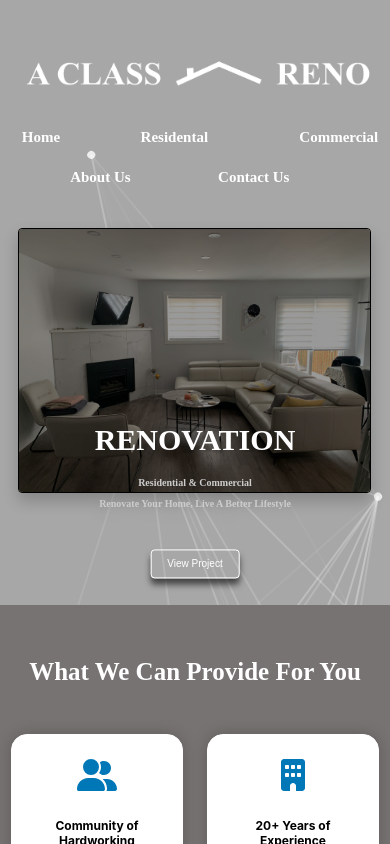
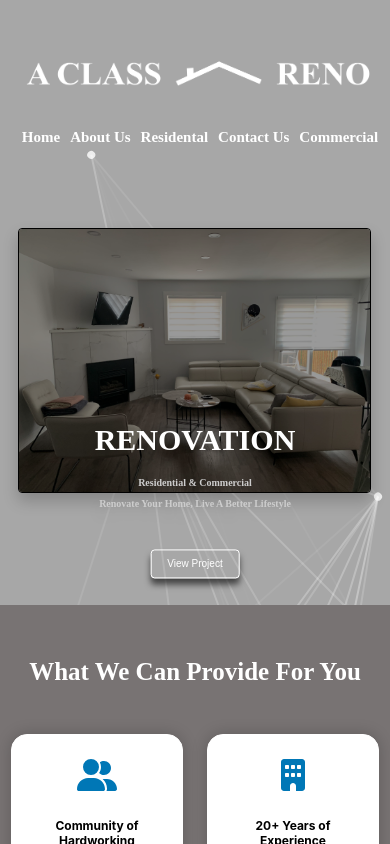
Before and after one commit to Mathewaoun/ACLASSRENO, a React (Create React App) app: page / in a window 390 px wide. Shown: the top 844 px of the page. Built offline with nearby package versions, Linux system fonts and the light colour scheme.

Commit message:
phone and computer

```diff
--- a/src/App.js
+++ b/src/App.js
@@ -1,5 +1,5 @@
 import React, { Component } from 'react';
-import { BrowserRouter as Router,Routes, Route, Link } from 'react-router-dom';
+import { BrowserRouter as Router, Routes, Route, Link } from 'react-router-dom';
 import Home from './Pages/home';
 import About from './Pages/about';
 import Contact from './Pages/contact';
@@ -10,9 +10,28 @@ import Image1 from './Pictures/Logo7.png';
 import './App.css';
 import './mobile.css';
 
-
 class App extends Component {
   render() {
+    const isMobile = window.innerWidth < 768; // Check if the user is on a mobile device
+
+    const computerNavOrder = [
+      { path: '/', name: 'Home' },
+      { path: '/Residental', name: 'Residental' },
+      { path: '/commercial', name: 'Commercial' },
+      { path: '/about', name: 'About Us' },
+      { path: '/contact', name: 'Contact Us' }
+    ];
+
+    const mobileNavOrder = [
+      { path: '/', name: 'Home' },
+      { path: '/about', name: 'About Us' },
+      { path: '/Residental', name: 'Residental' },
+      { path: '/contact', name: 'Contact Us' },
+      { path: '/commercial', name: 'Commercial' }
+    ];
+
+    const navItems = isMobile ? mobileNavOrder : computerNavOrder; // Choose the appropriate navigation order
+
     return (
       <div className='App'>
         <>
@@ -26,32 +45,20 @@ class App extends Component {
           </div>
           <div className="App-h">
             <ul className="App-header">
-              <li>
-                <Link to="/">Home</Link>
+              {navItems.map(item => (
+                <li key={item.path}>
+                  <Link to={item.path}>{item.name}</Link>
                 </li>
-              <li>
-                <Link to="/about" className='below'>About Us</Link>
-              </li>
-              <li>
-                <Link to="/Residental">Residental</Link>
-              </li>
-              <li>
-                <Link to="/contact" className='below' >Contact Us</Link>
-              </li>
-              <li>
-              <Link to="/commercial">Commercial</Link>
-              </li>
+              ))}
             </ul>
           </div>
           <div className='Route'>
             <Routes>
-                 <Route exact path='/' element={< Home />}>
-                 </Route>
-                  <Route exact path='/Residental' element={< Residental />}></Route>
-                  <Route exact path='/commercial' element={< Commercial />}></Route>
-                 <Route exact path='/about' element={< About />}></Route>
-                 <Route exact path='/contact' element={< Contact />}></Route>
-
+              <Route exact path='/' element={<Home />}></Route>
+              <Route exact path='/Residental' element={<Residental />}></Route>
+              <Route exact path='/commercial' element={<Commercial />}></Route>
+              <Route exact path='/about' element={<About />}></Route>
+              <Route exact path='/contact' element={<Contact />}></Route>
             </Routes>
           </div>
         </Router>
```
Lines whose indentation alone changed are shown as unchanged.
